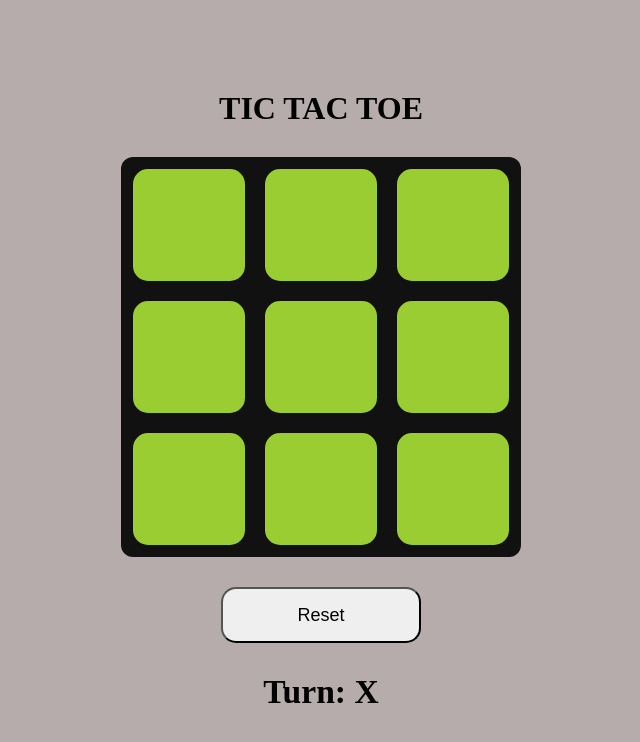
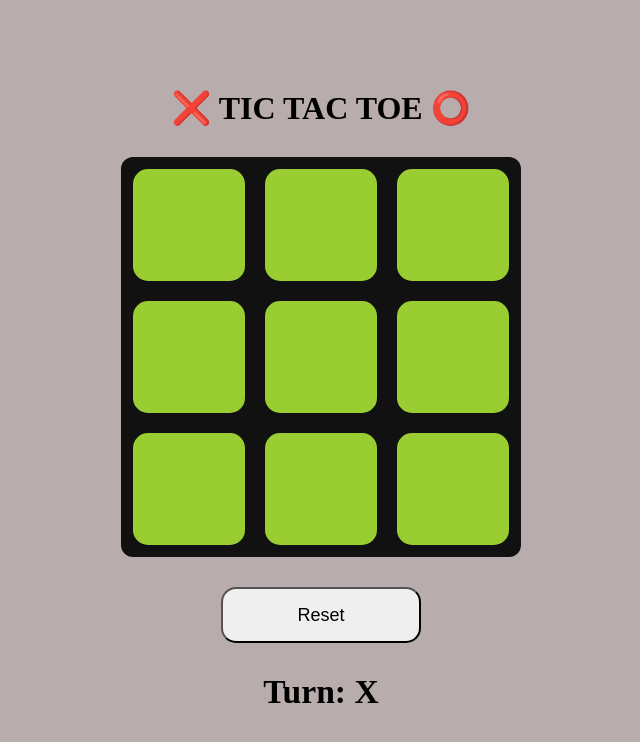
Before and after one commit to GunjanRanjan/Project---Shashank-Team-, a plain HTML site: page index.html in a window 1280 px wide. Shown: the whole page, without its empty margins (319-959 px from the left). Drawn offline with Linux system fonts and the light colour scheme.

Commit message:
All the codes and game is working fine. Initial file ready

```diff
--- a/index.html
+++ b/index.html
@@ -76,7 +76,7 @@
 </head>
 <body>
   <div class="container">
-    <h1 class="text">TIC TAC TOE</h1>
+    <h1 class="text">❌ TIC TAC TOE ⭕</h1>
 
     <div class="TicTacToe">
       <div class="cell"></div>
--- a/script.js
+++ b/script.js
@@ -44,7 +44,7 @@ function handleCellClick(banana){
 
   // Check winner, as of now user has clicked on the first cell till now.
   if (checkWinner()){
-    message.textContent = `${currentPlayer} wins! ....Yeaah Boy😎`;
+    message.textContent = `${currentPlayer} wins! ...Yeaah Boy😎`;
     gameActive = false;
 
     setTimeout(() => {
--- a/style.css
+++ b/style.css
@@ -11,7 +11,7 @@ justify-content: center;
 align-items: center;
 row-gap: 30px;
 padding: 1rem;
-background-color: rgb(183, 172, 172);
+background-color: rgb(184, 172, 172);
 height : 100vh;
 
 }
```
